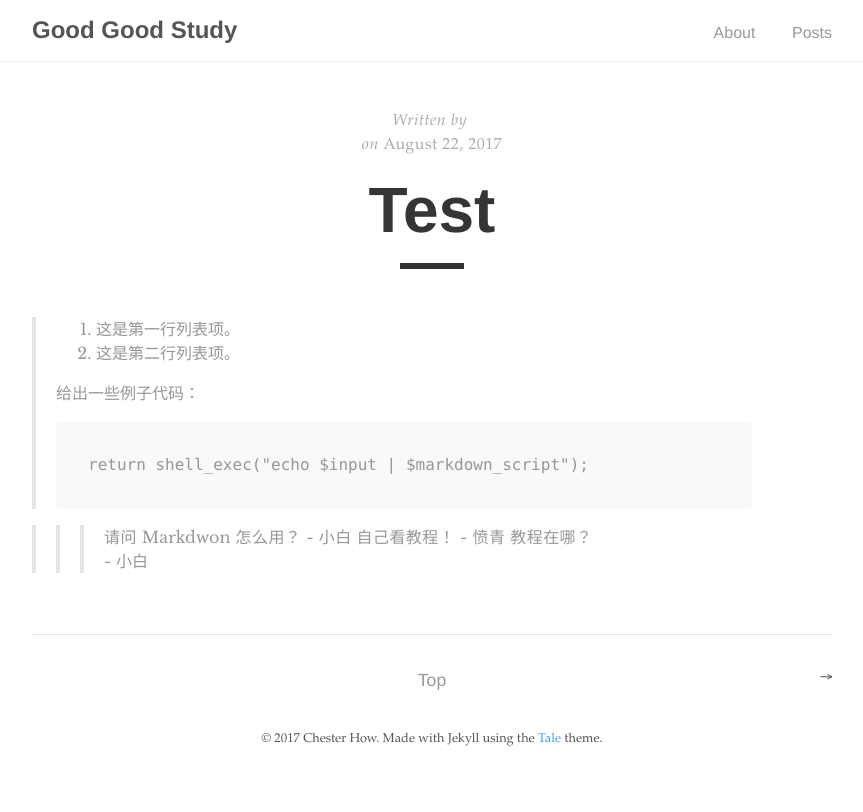
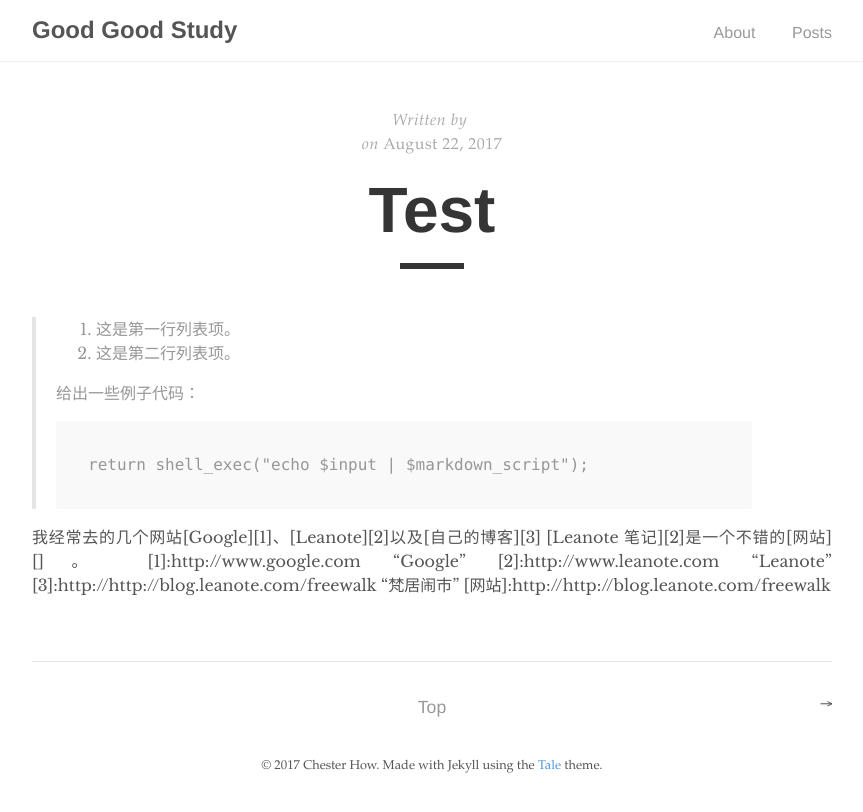
Before and after one commit to adrainlee/adrainlee.github.io, a Jekyll site: the page built from _posts/2017-8-22-test.md, in a window 1280 px wide. Shown: the top 812 px of the page, without its empty margins (208-1071 px from the left). Built offline with Jekyll 4.4.1, drawn with Linux system fonts in a browser that asks for light colours; our own code applies the rules of GitHub Pages for plain Markdown files.

Commit message:
Update 2017-8-22-test.md

```diff
--- a/_posts/2017-8-22-test.md
+++ b/_posts/2017-8-22-test.md
@@ -7,6 +7,9 @@
 
 
 
->>> 请问 Markdwon 怎么用？ - 小白
->> 自己看教程！ - 愤青
-> 教程在哪？ - 小白
+我经常去的几个网站[Google][1]、[Leanote][2]以及[自己的博客][3]
+[Leanote 笔记][2]是一个不错的[网站][]。
+[1]:http://www.google.com "Google"
+[2]:http://www.leanote.com "Leanote"
+[3]:http://http://blog.leanote.com/freewalk "梵居闹市"
+[网站]:http://http://blog.leanote.com/freewalk
```
